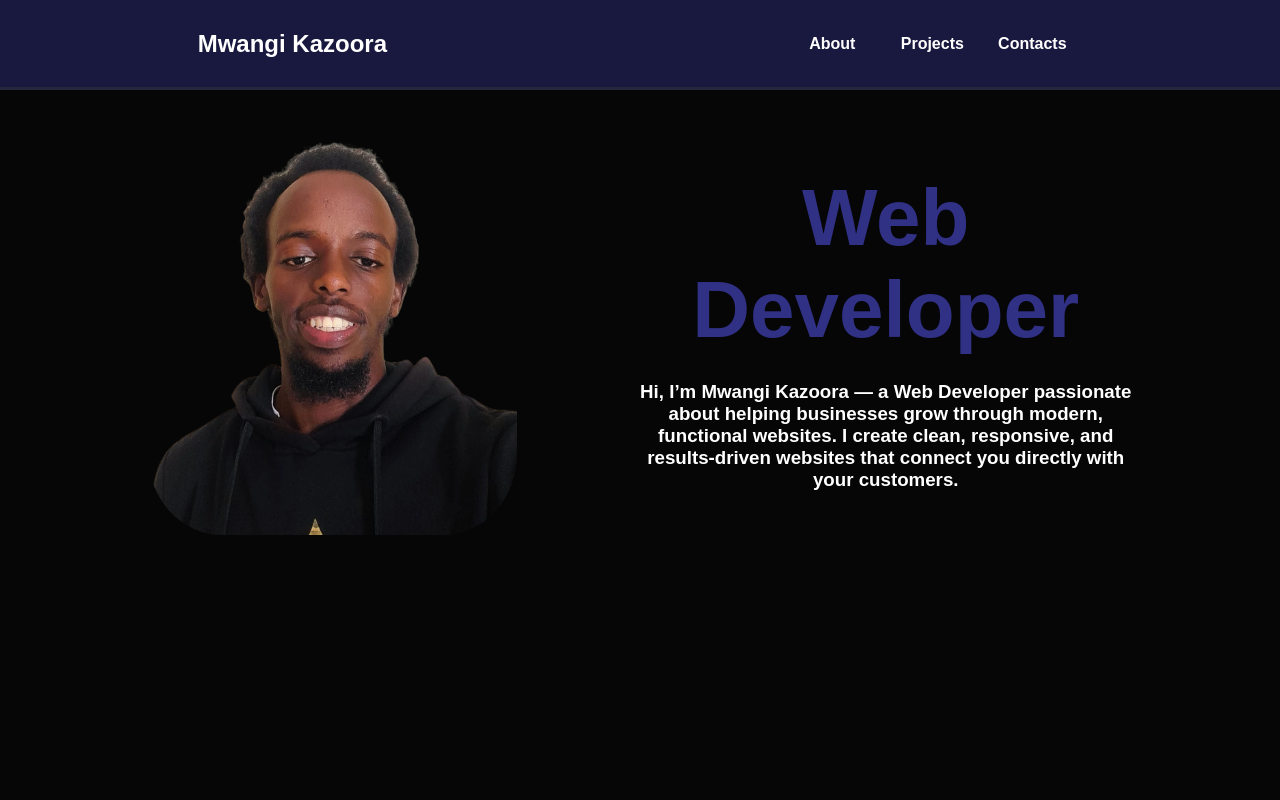
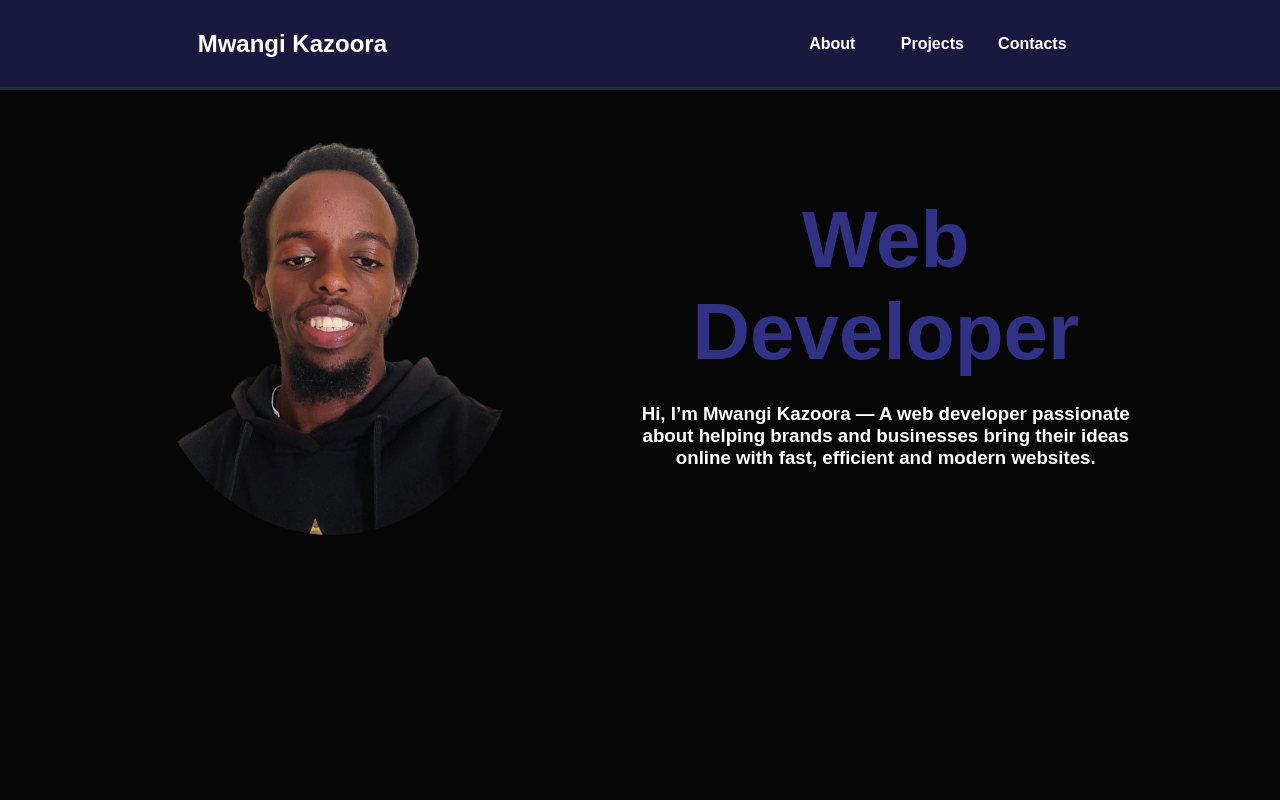
Before and after one commit to MwangiKazoora13/Me, a plain HTML site: page index.html in a window 1280 px wide. Shown: the top 800 px of the page. Drawn offline with Linux system fonts and the light colour scheme.

Commit message:
Improving the Hero section

```diff
--- a/index.html
+++ b/index.html
@@ -29,9 +29,7 @@
         <div class="intro-item">
           <h1>Web Developer</h1>
           <h3>
-          Hi, I’m Mwangi Kazoora — a Web Developer passionate about helping businesses
-          grow through modern, functional websites. I create clean, responsive, and results-driven websites
-          that connect you directly with your customers.
+            Hi, I’m Mwangi Kazoora — A web developer passionate about helping brands and businesses bring their ideas online with fast, efficient and modern websites.
           </h3>
         </div>
       </div>
--- a/styles.css
+++ b/styles.css
@@ -95,7 +95,7 @@ nav h4{
 #intro img{
     width: 30%;
     height: 30%;
-    border-radius: 20%;
+    border-radius: 50%;
 }
 @media(max-width:800px){
     #intro{
```
